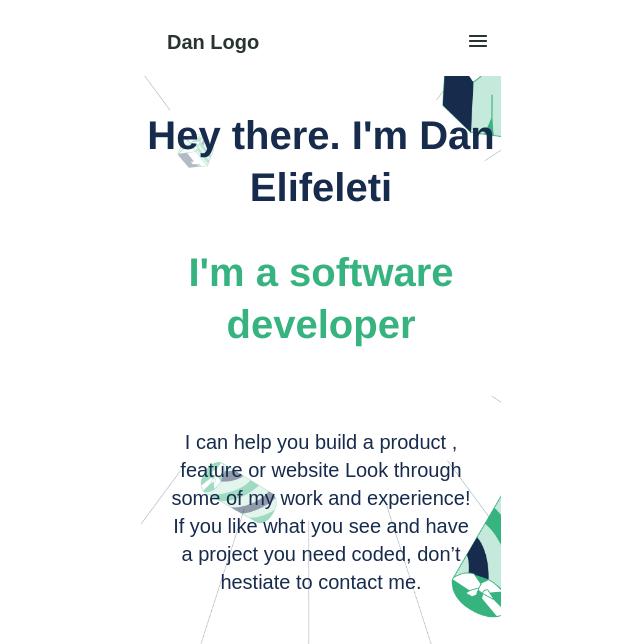
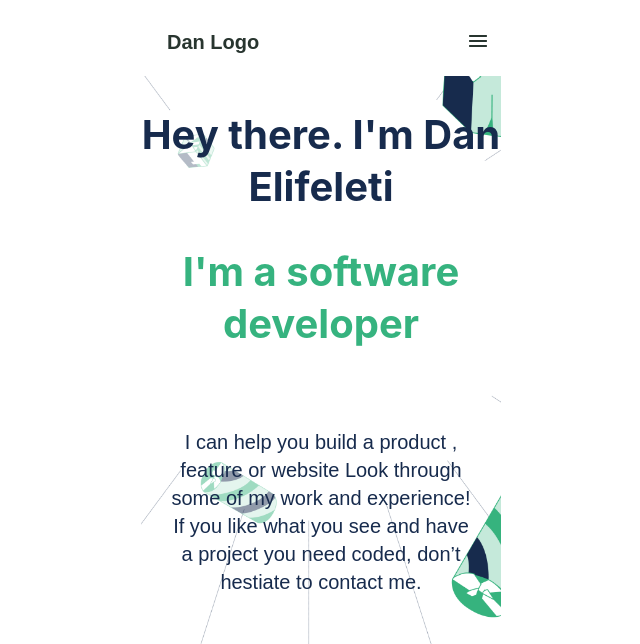
Before and after one commit to Danelif/portfoliomob, a website: page index.html in a window 1280 px wide. Shown: the top 644 px of the page, without its empty margins (319-959 px from the left). Drawn offline with Linux system fonts and the light colour scheme.

Commit message:
adding font family Inter sans-serif on header title

```diff
--- a/css/style.css
+++ b/css/style.css
@@ -38,7 +38,7 @@
 
 .header-title {
   text-align: center;
-  font-family: 'Franklin Gothic Medium', 'Arial Narrow', Arial, sans-serif;
+  font-family: 'Inter', sans-serif;
 }
 
 .header-title h1,
```
